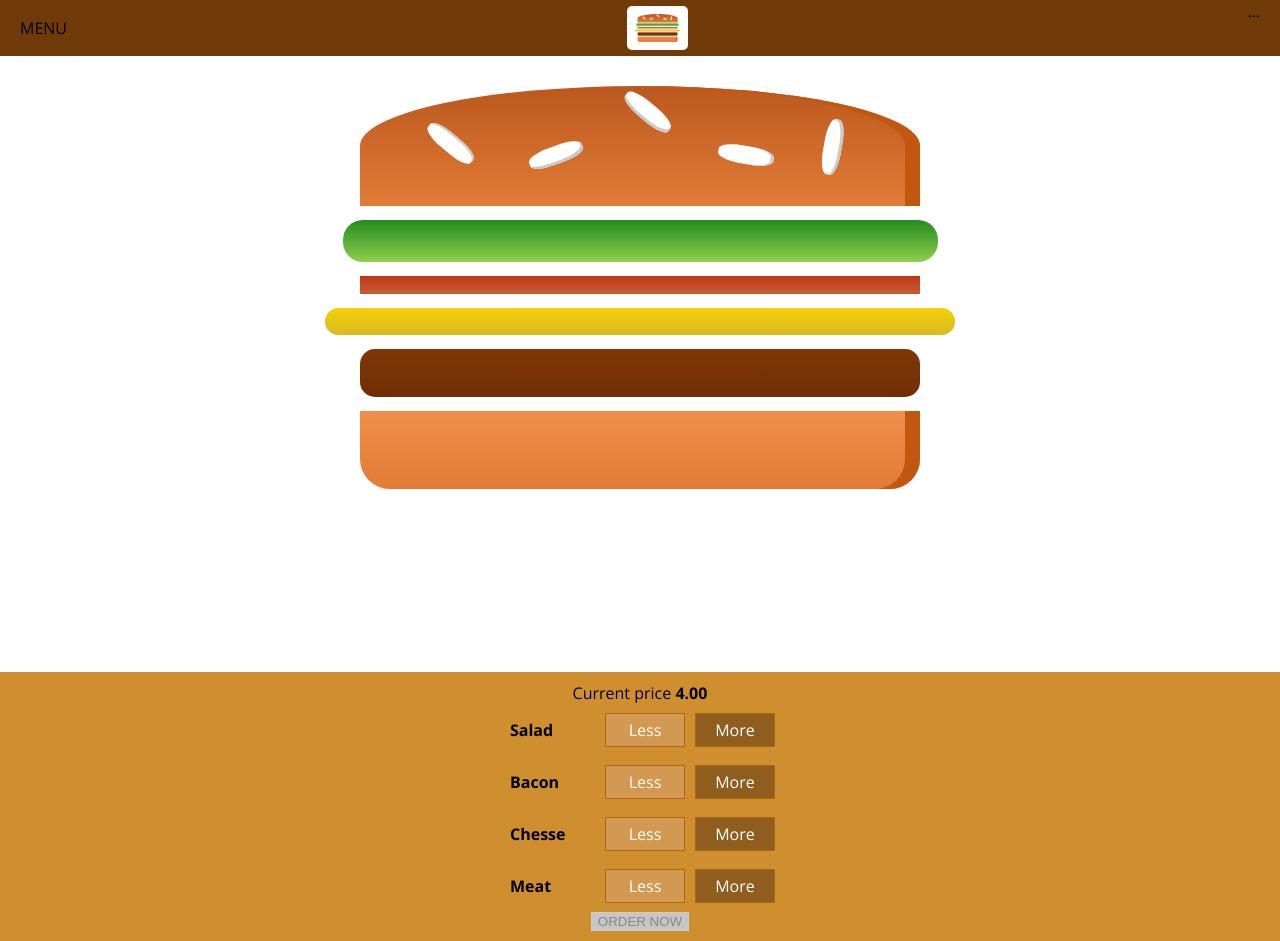
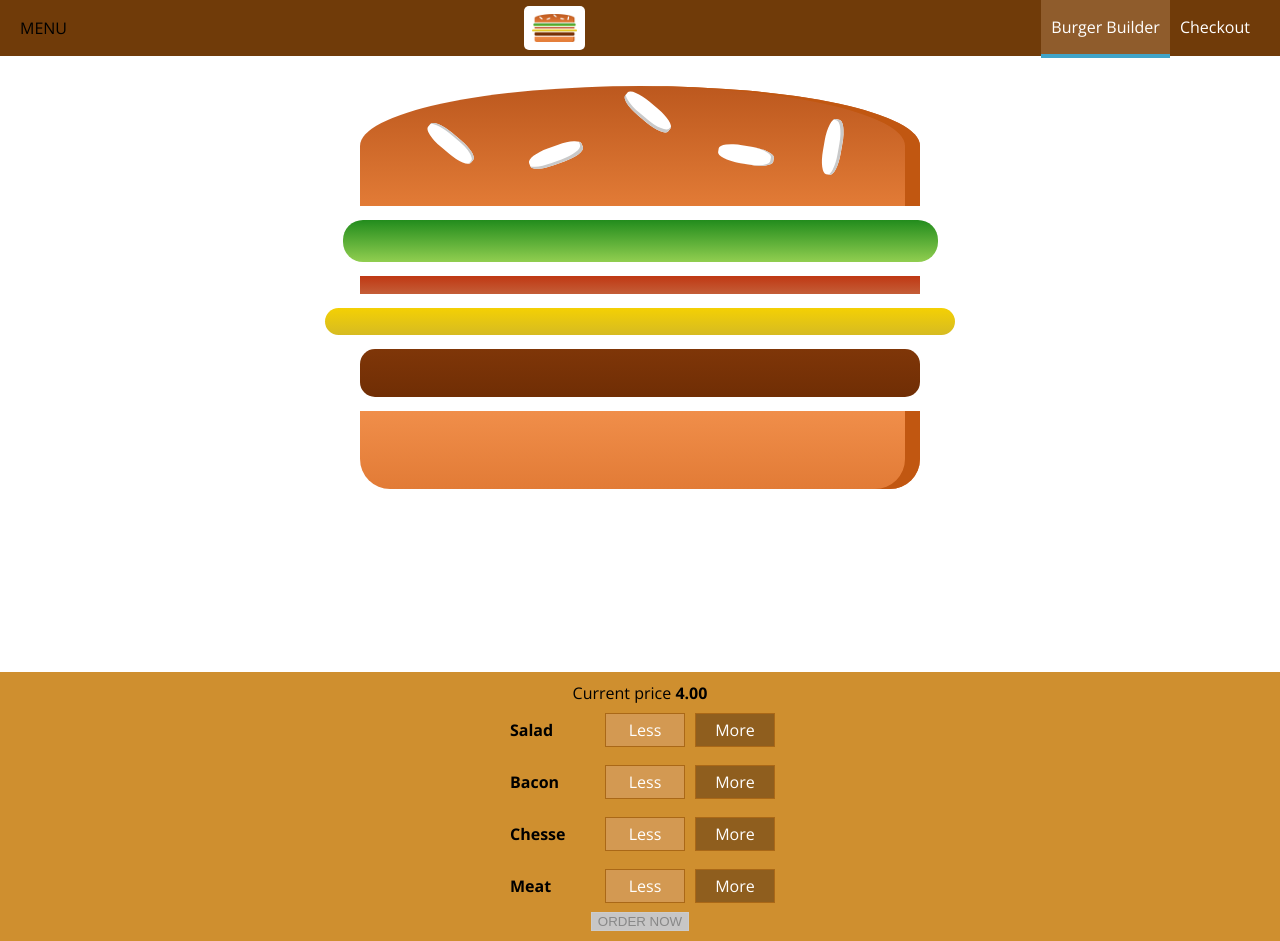
Before and after one commit to maveras/react_hamburger, a React app: page / in a window 1280 px wide. Built offline with nearby package versions, Linux system fonts and the light colour scheme.

Commit message:
added navigation items from desktop view

```diff
--- a/src/components/Layout/Layout.js
+++ b/src/components/Layout/Layout.js
@@ -5,7 +5,7 @@
 
 const layout = (props) => (
   <Aux>
-    <Toolbar ></Toolbar>
+    <Toolbar></Toolbar>
     <main className={classes.Content}>
       {props.children}
     </main>
--- /dev/null
+++ b/src/components/Navigation/NavigationItems/NavigationItems.css
@@ -0,0 +1,8 @@
+.NavigationItems{
+  margin: 0;
+  padding: 0;
+  display: flex;
+  align-items: center;
+  color: azure;
+  list-style: none;
+}
--- /dev/null
+++ b/src/components/Navigation/NavigationItems/NavigationItems.js
@@ -0,0 +1,11 @@
+import React from 'react'
+import NavigationItem from './navigationItem/NavigationItem.js'
+import classes from './NavigationItems.css'
+const NavigationItems = (props) => (
+  <ul className={classes.NavigationItems}>
+    <NavigationItem link="/" active className={classes.NavigationItems}>Burger Builder</NavigationItem>
+    <NavigationItem className={classes.NavigationItems}>Checkout</NavigationItem>
+  </ul>
+)
+
+export default NavigationItems
--- /dev/null
+++ b/src/components/Navigation/NavigationItems/navigationItem/NavigationItem.css
@@ -0,0 +1,25 @@
+.NavigationItem {
+  margin: 0;
+  display: flex;
+  box-sizing: border-box;
+  height: 100%;
+  align-items: center;
+}
+
+.NavigationItem a {
+  color: white;
+  text-decoration: none;
+  height: 100%;
+  padding: 16px 10px;
+  border-bottom: 4px solid transparent;
+  box-sizing: border-box;
+  display: block;
+}
+
+.NavigationItem a:hover,
+.NavigationItem a:active,
+.NavigationItem a.active {
+  background-color: #8f5C2C;
+  border-bottom: 4px solid #40a4c8;
+  color: white;
+}
--- /dev/null
+++ b/src/components/Navigation/NavigationItems/navigationItem/NavigationItem.js
@@ -0,0 +1,9 @@
+import React from 'react'
+import classes from './NavigationItem.css'
+const NavigationItem = (props) => (
+  <li className={classes.NavigationItem}>
+    <a href={props.link} className={props.active ? classes.active : null}>{props.children}</a>
+  </li>
+)
+
+export default NavigationItem
--- a/src/components/Navigation/Toolbar/Toolbar.js
+++ b/src/components/Navigation/Toolbar/Toolbar.js
@@ -1,13 +1,14 @@
 import React from 'react'
 import classes from './Toolbar.css'
 import Logo from '../../logo/logo'
+import NavigationItems from '../NavigationItems/NavigationItems.js'
 
 const toolbar = (props) => (
   <header className={classes.Toolbar}>
     <div>MENU</div>
     <Logo></Logo>
     <nav>
-      ...
+      <NavigationItems></NavigationItems>
     </nav>
   </header>
 )
--- a/src/components/logo/logo.js
+++ b/src/components/logo/logo.js
@@ -3,7 +3,7 @@
 import classes from './Logo.css'
 const logo = () => (
   <div className={classes.Logo}>
-    <img src={logoImg} alt="burgerLogo"/>
+    <img src={logoImg} alt="MyBurger"/>
   </div>
 )
 
```
